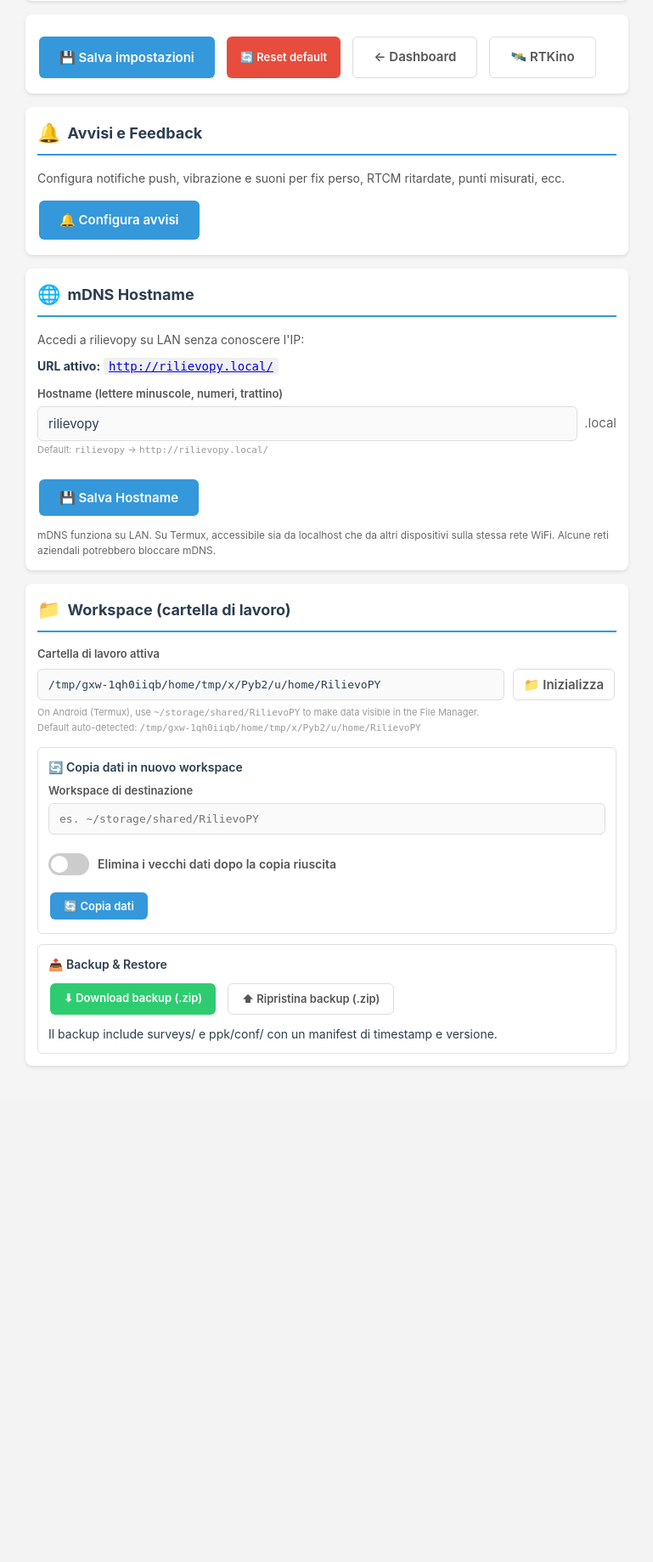
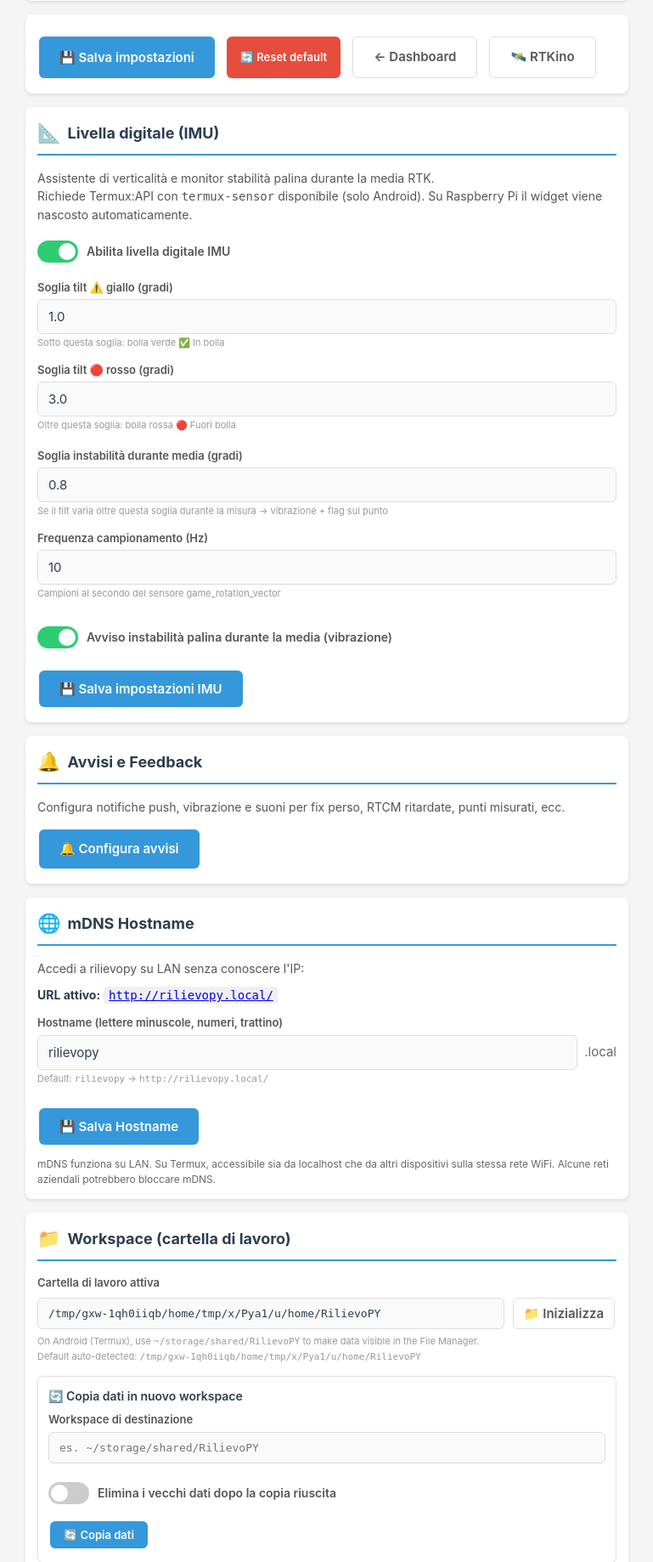
Before and after one commit to flyingsurveyor/rilievopy, a Flask app: page /settings in a window 1280 px wide. Shown: the part 1321-3159 px from the top of the page at 85% size, without its empty margins (15-784 px from the left). Before the commit the page ends 2577 px from the top, so only its background shows below. Run offline with Flask 3, Linux system fonts and the light colour scheme; data that the repository does not hold is empty.

Commit message:
Add IMU settings section to Web UI (settings page + API route + reload_settings)
Agent-Logs-Url: https://github.com/flyingsurveyor/rilievopy/sessions/5c45a5a0-d517-488c-bd32-3bc1bc30ae7d

Co-authored-by: flyingsurveyor <179762956+flyingsurveyor@users.noreply.github.com>

```diff
--- a/routes/settings.py
+++ b/routes/settings.py
@@ -34,7 +34,43 @@ _ALERT_KEYS = [
     "alert_rtcm_stale", "alert_rtcm_stale_threshold",
     "alert_hacc_degraded", "alert_connection_lost",
     "alert_point_measured", "alert_point_vibrate", "alert_point_audio",
+    "alert_imu_unstable",
 ]
+
+_IMU_KEYS = [
+    "imu_enabled",
+    "imu_tilt_warn_deg",
+    "imu_tilt_error_deg",
+    "imu_stability_threshold_deg",
+    "imu_sampling_hz",
+    "alert_imu_unstable",
+]
+
+
+@bp.route("/api/imu/settings", methods=["POST"])
+def api_imu_settings():
+    """Save IMU settings and reload the IMU monitor."""
+    data = request.get_json() or {}
+    changes = {}
+    for key in _IMU_KEYS:
+        if key in data:
+            changes[key] = data[key]
+    if not changes:
+        return jsonify({"ok": False, "error": "No settings provided"}), 400
+    cfg.update(changes)
+    # Reload IMU monitor settings if running
+    try:
+        from modules.imu_monitor import IMU
+        IMU.reload_settings()
+    except Exception:
+        pass
+    # Also reload alert monitor since alert_imu_unstable may have changed
+    try:
+        from modules.alert_monitor import ALERTS
+        ALERTS.reload_settings()
+    except Exception:
+        pass
+    return jsonify({"ok": True})
 
 
 @bp.route("/settings/alerts")
@@ -132,7 +168,14 @@ def settings_page():
         sel_trim="selected" if s.get("robust_mode") == "trim" else "",
         sel_median="selected" if s.get("robust_mode") == "median" else "",
         workspace_dir=ws,
-        workspace_default=workspace.default_workspace())
+        workspace_default=workspace.default_workspace(),
+        imu_enabled_checked="checked" if s.get("imu_enabled", True) else "",
+        imu_tilt_warn_deg=str(s.get("imu_tilt_warn_deg", 1.0)),
+        imu_tilt_error_deg=str(s.get("imu_tilt_error_deg", 3.0)),
+        imu_stability_threshold_deg=str(s.get("imu_stability_threshold_deg", 0.8)),
+        imu_sampling_hz=str(s.get("imu_sampling_hz", 10)),
+        alert_imu_unstable_checked="checked" if s.get("alert_imu_unstable", True) else "",
+    )
 
 
 @bp.route("/api/settings", methods=["POST"])
--- a/templates/rtk_settings.html
+++ b/templates/rtk_settings.html
@@ -166,6 +166,67 @@
   </div>
 
   </form>
+
+  <!-- IMU / Digital Level section (outside settingsForm) -->
+  <div class="card">
+    <h2><span class="ico">📐</span> Livella digitale (IMU)</h2>
+    <p style="margin:0 0 12px;font-size:14px;color:#555;">
+      Assistente di verticalità e monitor stabilità palina durante la media RTK.<br>
+      Richiede Termux:API con <code>termux-sensor</code> disponibile (solo Android).
+      Su Raspberry Pi il widget viene nascosto automaticamente.
+    </p>
+
+    <div class="toggle-row">
+      <label class="switch">
+        <input type="checkbox" id="imu_enabled" name="imu_enabled" {{ imu_enabled_checked }} />
+        <span class="slider"></span>
+      </label>
+      <label for="imu_enabled">Abilita livella digitale IMU</label>
+    </div>
+
+    <div class="row" style="margin-top:12px;">
+      <div class="field">
+        <label for="imu_tilt_warn_deg">Soglia tilt ⚠️ giallo (gradi)</label>
+        <input type="number" id="imu_tilt_warn_deg" name="imu_tilt_warn_deg"
+               min="0.1" max="10" step="0.1" value="{{ imu_tilt_warn_deg }}"/>
+        <div class="hint">Sotto questa soglia: bolla verde ✅ In bolla</div>
+      </div>
+      <div class="field">
+        <label for="imu_tilt_error_deg">Soglia tilt 🔴 rosso (gradi)</label>
+        <input type="number" id="imu_tilt_error_deg" name="imu_tilt_error_deg"
+               min="0.5" max="20" step="0.1" value="{{ imu_tilt_error_deg }}"/>
+        <div class="hint">Oltre questa soglia: bolla rossa 🔴 Fuori bolla</div>
+      </div>
+    </div>
+
+    <div class="row" style="margin-top:4px;">
+      <div class="field">
+        <label for="imu_stability_threshold_deg">Soglia instabilità durante media (gradi)</label>
+        <input type="number" id="imu_stability_threshold_deg" name="imu_stability_threshold_deg"
+               min="0.1" max="5" step="0.1" value="{{ imu_stability_threshold_deg }}"/>
+        <div class="hint">Se il tilt varia oltre questa soglia durante la misura → vibrazione + flag sul punto</div>
+      </div>
+      <div class="field">
+        <label for="imu_sampling_hz">Frequenza campionamento (Hz)</label>
+        <input type="number" id="imu_sampling_hz" name="imu_sampling_hz"
+               min="1" max="20" step="1" value="{{ imu_sampling_hz }}"/>
+        <div class="hint">Campioni al secondo del sensore game_rotation_vector</div>
+      </div>
+    </div>
+
+    <div class="toggle-row" style="margin-top:8px;">
+      <label class="switch">
+        <input type="checkbox" id="alert_imu_unstable" name="alert_imu_unstable" {{ alert_imu_unstable_checked }} />
+        <span class="slider"></span>
+      </label>
+      <label for="alert_imu_unstable">Avviso instabilità palina durante la media (vibrazione)</label>
+    </div>
+
+    <div class="actions" style="margin-top:14px;">
+      <button type="button" class="btn btn-primary" onclick="saveImuSettings()">💾 Salva impostazioni IMU</button>
+    </div>
+    <div id="imu-save-result" style="margin-top:8px;font-size:13px;display:none;"></div>
+  </div>
 
   <!-- Alerts link card (outside settingsForm) -->
   <div class="card">
@@ -631,5 +692,47 @@ function runUpdate() {
   };
 }
 
+// ── IMU settings ──────────────────────────────────────────────────────────
+function saveImuSettings() {
+  var result = document.getElementById('imu-save-result');
+  var warn = parseFloat(document.getElementById('imu_tilt_warn_deg').value) || 1.0;
+  var error = parseFloat(document.getElementById('imu_tilt_error_deg').value) || 3.0;
+  if (warn >= error) {
+    result.style.display = 'block';
+    result.style.color = '#c0392b';
+    result.textContent = '❌ La soglia giallo deve essere minore della soglia rosso';
+    showToast('Soglia giallo deve essere < soglia rosso', false);
+    return;
+  }
+  var payload = {
+    imu_enabled: document.getElementById('imu_enabled').checked,
+    imu_tilt_warn_deg: warn,
+    imu_tilt_error_deg: error,
+    imu_stability_threshold_deg: parseFloat(document.getElementById('imu_stability_threshold_deg').value) || 0.8,
+    imu_sampling_hz: parseInt(document.getElementById('imu_sampling_hz').value) || 10,
+    alert_imu_unstable: document.getElementById('alert_imu_unstable').checked,
+  };
+  fetch('/api/imu/settings', {
+    method: 'POST',
+    headers: {'Content-Type': 'application/json'},
+    body: JSON.stringify(payload)
+  }).then(function(r) { return r.json(); })
+    .then(function(d) {
+      result.style.display = 'block';
+      if (d.ok) {
+        result.style.color = '#27ae60';
+        result.textContent = '✅ Impostazioni IMU salvate';
+        showToast('Impostazioni IMU salvate ✓', true);
+      } else {
+        result.style.color = '#c0392b';
+        result.textContent = '❌ Errore: ' + (d.error || '?');
+        showToast('Errore salvataggio IMU', false);
+      }
+      setTimeout(function() { result.style.display = 'none'; }, 3000);
+    }).catch(function(e) {
+      showToast('Errore di rete', false);
+    });
+}
+
 </script>
 {% endblock %}
```
Also changed, not shown: modules/imu_monitor.py (+12 -0 lines).
